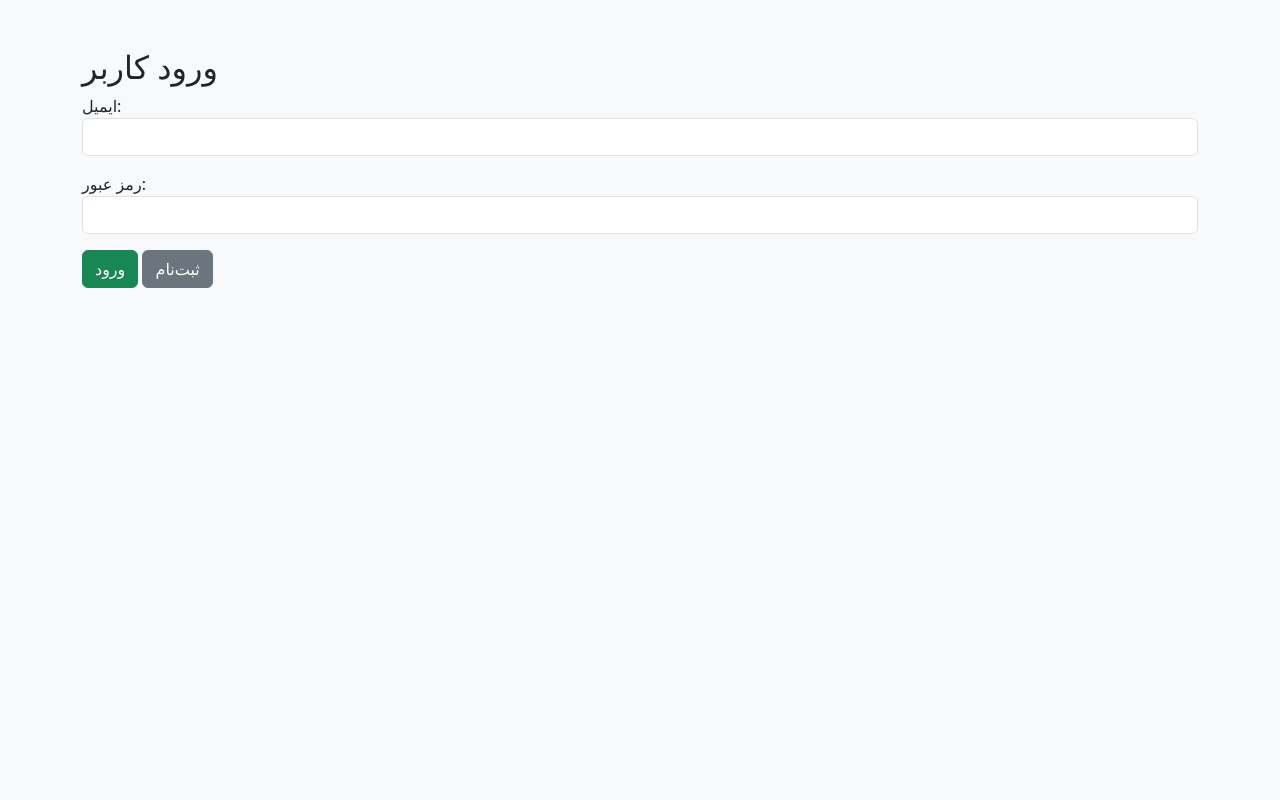
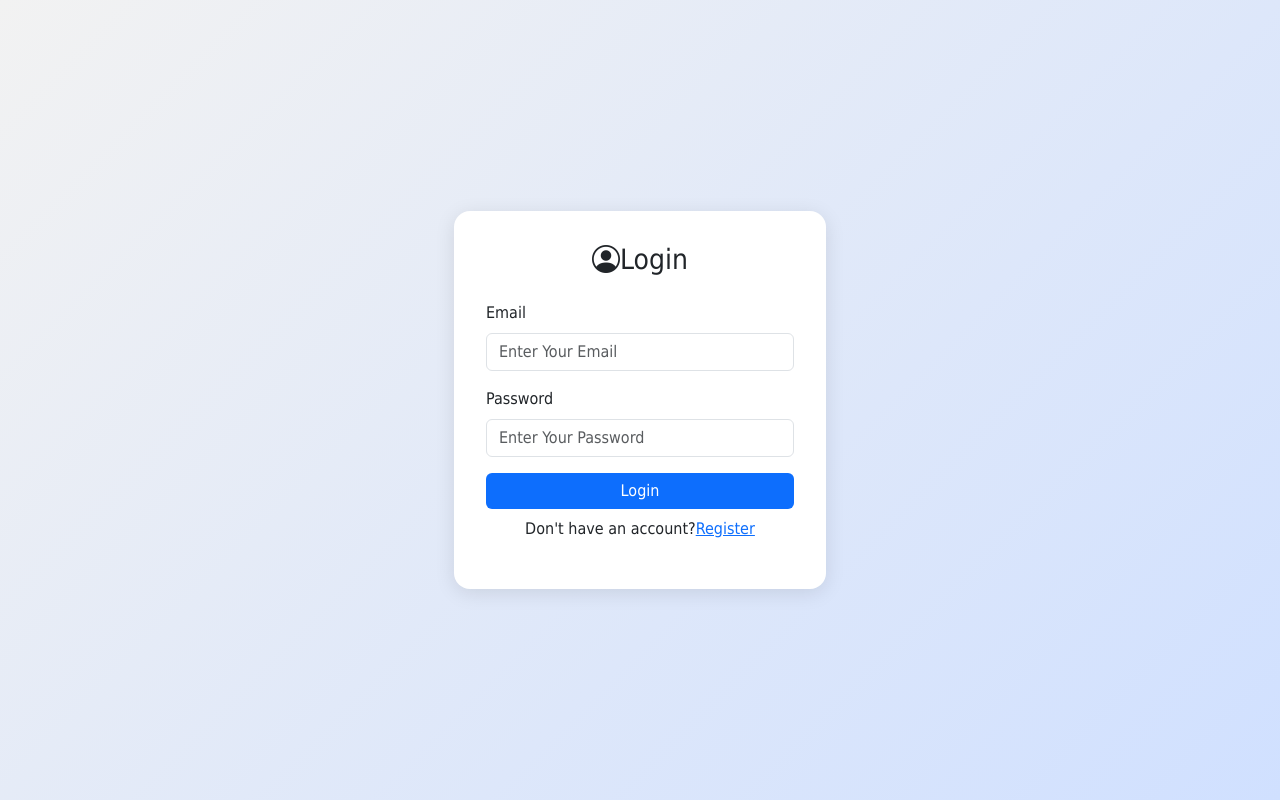
Before and after one commit to ShakibRamez/php-final-project, a PHP site: page / in a window 1280 px wide. Run offline with PHP 8.4, Linux system fonts and the light colour scheme.

```diff
--- a/index.php
+++ b/index.php
@@ -1,51 +1,63 @@
-<?php
-session_start();
-require 'db.php';
+<!DOCTYPE html>
+<html lang="fa">
+<head>
+  <meta charset="UTF-8">
+  <meta name="viewport" content="width=device-width, initial-scale=1">
+  <title>User login</title>
 
-if ($_SERVER["REQUEST_METHOD"] === "POST") {
-    $email = $_POST['email'];
-    $password = $_POST['password'];
+  <!-- Bootstrap -->
+  <link href="https://cdn.jsdelivr.net/npm/bootstrap@5.3.0/dist/css/bootstrap.rtl.min.css" rel="stylesheet">
+  <!-- Icons -->
+  <link href="https://cdn.jsdelivr.net/npm/bootstrap-icons@1.10.5/font/bootstrap-icons.css" rel="stylesheet">
 
-    $stmt = $pdo->prepare("SELECT * FROM users WHERE email = ?");
-    $stmt->execute([$email]);
-    $user = $stmt->fetch();
+  <style>
+    body {
+      font-family: 'Tahoma', sans-serif;
+      background: linear-gradient(135deg, #f2f2f2, #d0e0ff);
+      min-height: 100vh;
+    }
+    .login-card {
+      border-radius: 1rem;
+      box-shadow: 0 4px 20px rgba(0,0,0,0.1);
+      background-color: #fff;
+      padding: 2rem;
+    }
+    .form-control:focus {
+      box-shadow: 0 0 5px #0d6efd;
+    }
+    .btn-primary {
+      background-color: #0d6efd;
+      border: none;
+    }
+    .btn-primary:hover {
+      background-color: #0b5ed7;
+    }
+  </style>
+</head>
+<body>
+  <div class="container d-flex justify-content-center align-items-center" style="min-height:100vh">
+    <div class="col-12 col-md-6 col-lg-4">
+      <div class="login-card">
+        <h3 class="text-center mb-4"><i class="bi bi-person-circle"></i>Login</h3>
 
-    if ($user && password_verify($password, $user['password'])) {
-        // ذخیره اطلاعات کاربر در سشن
-        $_SESSION['user'] = $user;
-        header("Location: dashboard.php");
-        exit();
-    } else {
-        $error = "ایمیل یا رمز عبور نادرست است.";
-    }
-}
-?>
+        <?php if (!empty($error)) echo "<div class='alert alert-danger text-center'>$error</div>"; ?>
 
-<!DOCTYPE html>
-<html>
-<head>
-  <title>ورود</title>
-  <link href="https://cdn.jsdelivr.net/npm/bootstrap@5.3.0/dist/css/bootstrap.min.css" rel="stylesheet">
-</head>
-<body class="bg-light">
-  <div class="container mt-5">
-    <h2>ورود کاربر</h2>
-    <?php
-      if (!empty($_GET['registered'])) echo "<div class='alert alert-success'>ثبت‌نام موفق بود. لطفاً وارد شوید.</div>";
-      if (!empty($error)) echo "<div class='alert alert-danger'>$error</div>";
-    ?>
-    <form method="POST">
-      <div class="mb-3">
-        <label>ایمیل:</label>
-        <input type="email" name="email" class="form-control" required>
+        <form method="POST">
+          <div class="mb-3">
+            <label class="form-label">Email</label>
+            <input type="email" name="email" class="form-control" placeholder="Enter Your Email" required>
+          </div>
+          <div class="mb-3">
+            <label class="form-label">Password</label>
+            <input type="password" name="password" class="form-control" placeholder="Enter Your Password" required>
+          </div>
+          <div class="d-grid mb-2">
+            <button class="btn btn-primary">Login</button>
+          </div>
+          <p class="text-center">Don't have an account?<a href="register.php">Register</a></p>
+        </form>
       </div>
-      <div class="mb-3">
-        <label>رمز عبور:</label>
-        <input type="password" name="password" class="form-control" required>
-      </div>
-      <button class="btn btn-success">ورود</button>
-      <a href="register.php" class="btn btn-secondary">ثبت‌نام</a>
-    </form>
+    </div>
   </div>
 </body>
 </html>
--- a/logout.php
+++ b/logout.php
@@ -1,6 +1,6 @@
 <?php
 session_start();
-session_unset(); // پاک کردن همه سشن‌ها
-session_destroy(); // نابود کردن سشن
+session_unset();
+session_destroy();
 header("Location: index.php");
 exit();
```
Also changed, not shown: admin_login.php (added, +54 -0 lines), dashboard.php (+16 -15 lines), register.php (+38 -18 lines).
